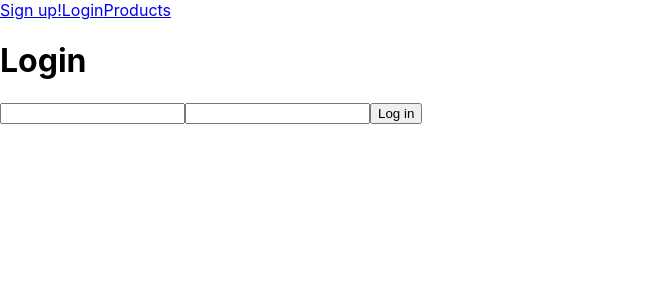
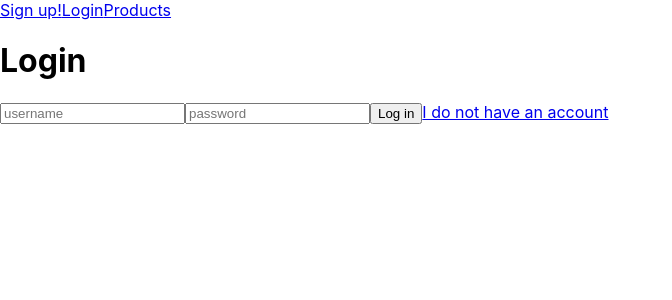
Before and after one commit to kayladailey/Retake, a React (Create React App) app: page /login in a window 1280 px wide. Shown: the top 300 px of the page, without its empty margins (0-672 px from the left). Built offline with nearby package versions, Linux system fonts and the light colour scheme.

Commit message:
4th Created Products Folder

```diff
--- a/src/components/Login.js
+++ b/src/components/Login.js
@@ -1,6 +1,6 @@
-import React, {useState} from 'react';
+import React from 'react';
 import { axiosWithAuth } from '../utils/axiosWithAuth';
-
+import { Link } from 'react-router-dom';
 
 class Login extends React.Component {
     state = {
@@ -21,12 +21,10 @@ class Login extends React.Component {
 
     login = e => {
       e.preventDefault();
-      // axiosWithAuth ==> ?? an axios instance; .post() ==> ?? promise
       axiosWithAuth()
         .post('auth/login', this.state.credentials)
         .then(res => {
           localStorage.setItem('token', res.data.payload);
-          // redirect to the apps main page?
           this.props.history.push('/products');
         })
         .catch(err => console.log(err));
@@ -34,23 +32,27 @@ class Login extends React.Component {
 
     render() {
       return (
-           <div>
-          <form onSubmit={this.login}>
+           <div className='form'>
+          <form onSubmit={this.login} >
             <h1>Login</h1>
             <input
               type="text"
               name="username"
+              placeholder="username"
               value={this.state.credentials.username}
               onChange={this.handleChange}
             />
             <input
               type="password"
               name="password"
+              placeholder="password"
               value={this.state.credentials.password}
               onChange={this.handleChange}
             />
-            <button>Log in</button>
+            <button type='submit'>Log in</button>
+            <Link to='/signup'>I do not have an account</Link>
           </form>
+
         </div>
       );
     }
--- a/src/components/Signup.js
+++ b/src/components/Signup.js
@@ -9,7 +9,6 @@ const Signup = props => {
       password: '',
       username: ''
     });
-
 
     const handleChange = e => {
       setUser({
@@ -80,7 +79,7 @@ const Signup = props => {
               <div>
                 <button type='submit'>Sign Up</button>
               </div>
-                 <Link to='/UserLogin'>I already have an account</Link>
+                 <Link to='/login'>I already have an account</Link>
 
          </div>
         </form>
--- a/src/utils/axiosWithAuth.js
+++ b/src/utils/axiosWithAuth.js
@@ -8,6 +8,5 @@ export const axiosWithAuth = () => {
         headers:{
           Authorization: token
          }
-        },
-    );
+        });
 };
```
Also changed, not shown: src/components/products/Cart.js (added), src/components/products/Product.js (added), src/components/products/ProductCard.js (added), src/components/products/ProductList.js (added).
